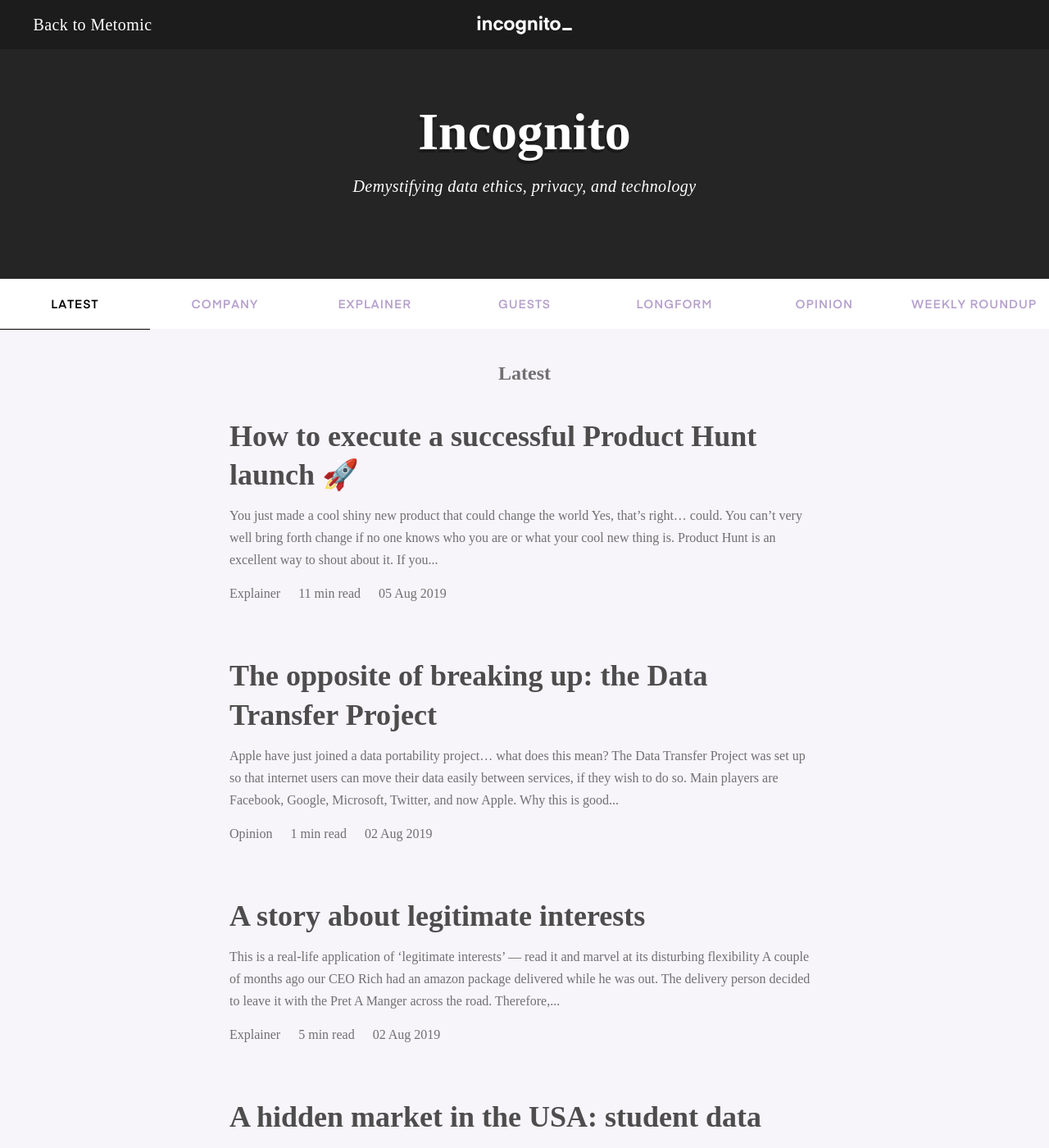
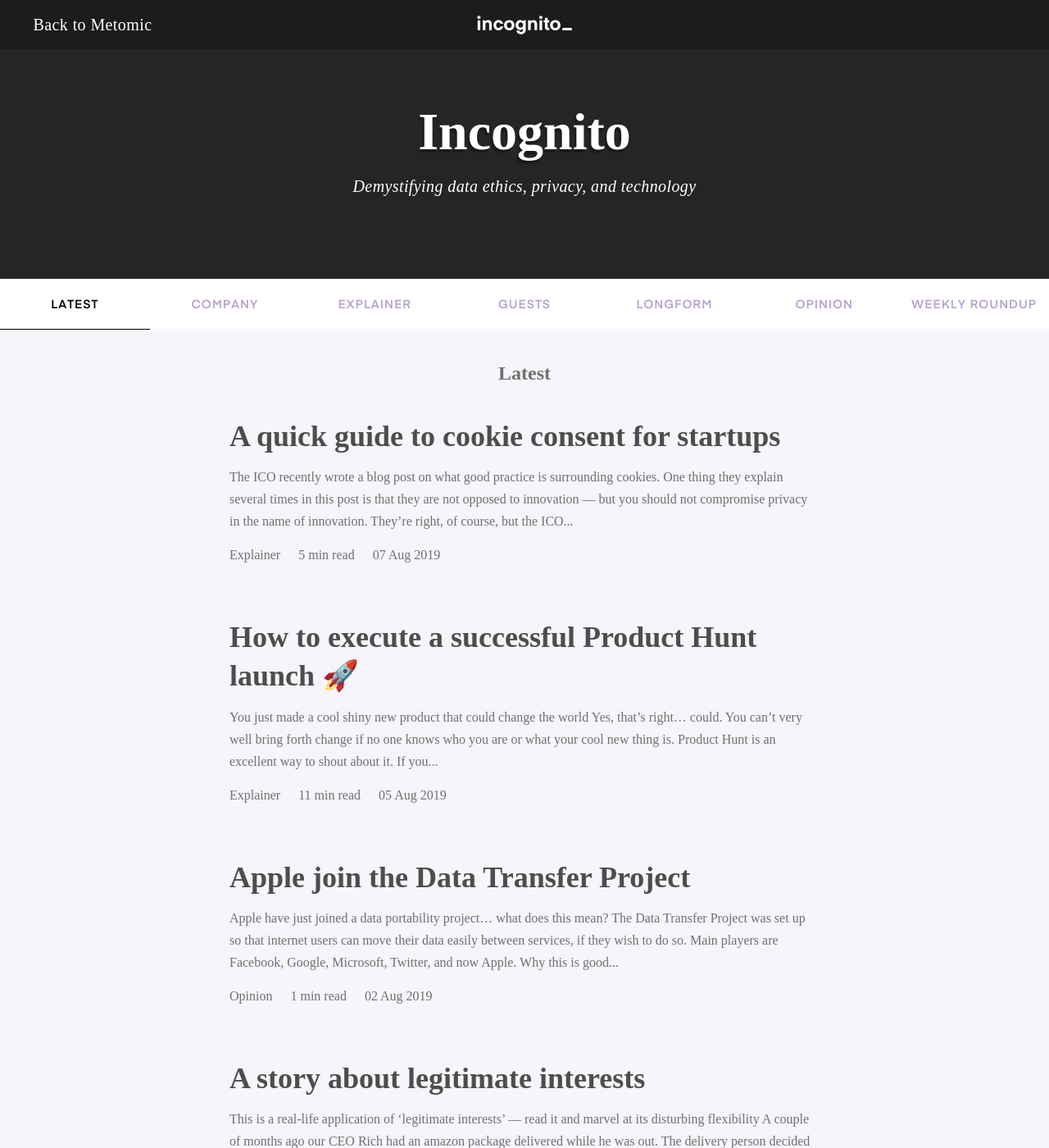
Before and after one commit to metomic/blog, a Jekyll site: the page built from index.md, in a window 1280 px wide and 1400 px high. Shown: the whole window at 82% size. Built offline with Jekyll 4.4.1, drawn with Linux system fonts in a browser that asks for light colours; some web fonts are replaced; comment, search, counter and statistics services are not loaded; some of the changed lines change nothing that is shown.

Commit message:
hi and bi

```diff
--- /dev/null
+++ b/_posts/2019-08-07-cookie-consent-guide.md
@@ -0,0 +1,67 @@
+---
+layout: post
+title:  "A quick guide to cookie consent for startups"
+categories: "Explainer"
+author: "Georgia Iacovou"
+socialImage: /images/consent-journey.jpg
+themeColor: "#466993"
+date:   2019-08-07 13:16:00
+
+---
+
+The ICO recently wrote a blog post on what good practice is surrounding cookies. One thing they explain several times in this post is that they are not opposed to innovation — but you should not compromise privacy in the name of innovation.
+
+They're right, of course, but the ICO may have a reputation of being stuffy privacy nerds who curtail innovation with their incessant rules and guidelines. Put your perceptions aside because it's actually very easy to start something cool and innovative *while also* managing cookie consent correctly. Just stick to these four things and you'll be fine.
+
+## 1. Get *explicit* consent for setting non-essential cookies
+
+Getting explicit consent means the user has to perform some kind of non-passive action indicating a clear yes or no. Quickly, identify the non-passive action in this list:
+
+1. The user smiles and nods at the screen as they visit your site
+2. The user clicks a button that says they are okay with you setting a cookie
+3. The user scrolls down a bit, gets bored, goes to watch Rick and Morty for three hours.
+
+I'm sure you picked number 2. Have a taco 🌮. If you didn't: congratulations, you just learned something. You simply cannot serve the user cookies without asking first. The flow of consensual cookie-setting goes like this:
+
+![](/images/consent-journey.jpg)
+
+**To clarify what non-essential cookies are:** we could argue about this until we all pass out, but the guidelines are quite clear now. The ICO describe **essential** cookies as ones that "are essential to providing the service requested by the user". Just like when you need to set a cookie to remember a user's preferences when they login.
+
+Using that as a benchmark is helpful; anything sitting outside of providing the service is **non-essential**. For example passively collecting analytics **is not essential** for the user to navigate your site without it breaking. The ICO managed to explain this very plainly:
+
+> [Analytics] are not part of the functionality that the user requests when they use your online service – for example, if you didn’t have analytics running, the user could still be able to access your service. This is why analytics cookies aren’t strictly necessary and so require consent.
+*Ali Shah, head of technology policy at the ICO*
+
+So to conclude, you must get consent from the user **before** you set any **non-essential** cookies. And yes, Google Analytics is non-essential.
+
+## 2. Ensure your users know what they are consenting to
+
+This bit is essentially the underlying principle of this article: being **transparent** with your users, and therefore giving them control over cookies. Users will never have control if they don't understand what they are consenting/not consenting to. You need to lay out for them what your cookies are for, so that they can give **informed consent.**
+
+That means you really can't just say 'we need to gather statistics to improve your experience'. Let's be honest: the average user simply does not care. Site stats improve experience in the long run, but the fact is, in the very moment of asking for consent no one's experience is improved in any way. So don't be vague, just explain what your cookies do.
+
+Informing users about cookies is not a sell; just be honest and straightforward. You want to be able to gather analytics to better understand how people use your product, you want to save live chat history so that the conversation is not lost. These are perfectly legitimate reasons to set cookies — be transparent about these reasons and get **informed consent**.
+
+## 3 . Don't block content behind a consent wall
+
+This one's a head-scratcher. You can't set your cookies before consent, so surely hide the content and sort all the cookie consent stuff out first? Well, not really...
+
+Asking for consent for everything at once does not adhere to the GDPR standard. It's not reasonable to expect users to decide on what cookies they are okay with all in one go — they will likely just say yes to everything. And that is not in the spirit of **informed** **consent.**
+
+![](/images/banners.gif)
+
+Asking for consent as and when you need it is actually better — if someone is using feature A  of your service, why on earth would you need to set a cookie for feature B? You don't, so just ask only when they request feature B. This may sound like a fiddly headache, but there are solutions these problems... please remember where you are reading this 😉
+
+## 4. Don't hide behind legitimate interests
+
+In case you aren't aware, [legitimate interests](https://ico.org.uk/for-organisations/guide-to-data-protection/guide-to-the-general-data-protection-regulation-gdpr/legitimate-interests/when-can-we-rely-on-legitimate-interests/) are one of the six lawful basis of processing data. This entire article is about how to correctly get consent from your users about setting cookies. With legitimate interests, you do not need explicit consent.
+
+🚨 **ALERT** 🚨 please do not be excited by that prospect — replace your excitement with sensible levels of caution. Legitimate interests are very vague and flexible. Do not expect that you can rely on them. [As I outlined in this other article](https://blog.metomic.io/main/2019/08/02/legitimate-interests.html), you'll just find yourself in a rubbish grey area.
+
+✅ **A great example of legitimate interests** being used is credit card payments: a user enters their details to make a payment, and in no part of this process does the vendor ask 'is it okay if we use your card details to take the payment?' This question serves no purpose because the user **reasonably expects** you to use that data to take money from them — that's the entire point of the transaction. No consent necessary because, legitimate interests.
+
+❌ **A terrible (and... unlawful) application of legitimate interests** is setting marketing and advertising cookies because you have a 'legitimate interest' to stay in business. Yes you do, but that does not help the user use your website or service — which, as we've covered, means those cookies fall into the very large **non-essential** category.
+
+## Now that's all out of the way, commence innovation
+
+Handling cookie consent should be (and isn't) that hard. If you've just started building something new and cool, you probably have no interest in following the crowd — so why do it here? Don't just copy everyone else (because most people get it wrong). Follow these simple steps, build your products, and be transparent with your users.
--- a/_posts/2019-08-31-data-transfer-proj.md
+++ b/_posts/2019-08-31-data-transfer-proj.md
@@ -1,6 +1,6 @@
 ---
 layout: post
-title:  "The opposite of breaking up: the Data Transfer Project"
+title:  "Apple join the Data Transfer Project"
 categories: "Opinion"
 author: "Georgia Iacovou"
 socialImage: /images/datatransferproject.png
```
Also changed, not shown: images/freewifi.jpg (added), images/https.png (added), 1 other file.
